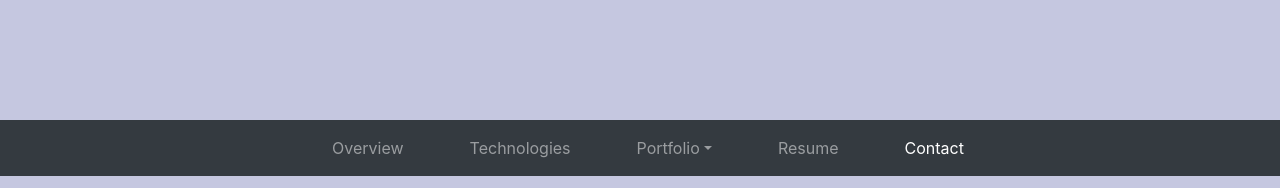
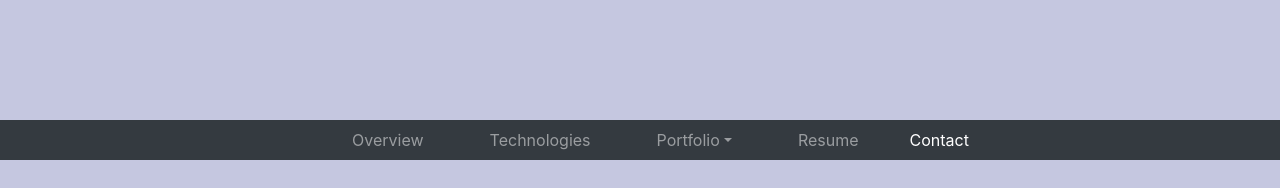
Before and after one commit to hidmantra/thoughtrenderwebsite, a website built with webpack: page src/template.html in a window 1280 px wide. Shown: the top 188 px of the page. Built offline with nearby package versions, Linux system fonts and the light colour scheme; some packages are replaced by stand-ins of ours.

Commit message:
fixed padding on navbar to eliminate h scroll on mobile

```diff
--- a/src/index.ts
+++ b/src/index.ts
@@ -55,43 +55,16 @@
     adenThumb.width = 200;
     $(adenThumb).appendTo('#multi-thumbs');
 
-     //adenThumb.addEventListener("click", launchAden);
      let temp:string="hi";
      adenThumb.addEventListener("click", function(){ launchAden(temp) });
 
-    //let adenVideo = new VideoTrack();
 
     let htmlText:string="<video width='600' loop autoplay ><source src='./adendesktop.mp4' type='video/mp4'></video>";
     $('.modal-body').html(htmlText);
 
-    /*
-    <video loop autoplay controls>
-    <source src="./aden.mp4" type="video/mp4">
-    </video>
-    */
-   // $("<p>hello</p>").appendTo("#test");
-    //$("#test").append("<p>hello</p>");
-
-    /*
-    $(".modal-body").append("<video width=\'320\' height=\'240\' autoplay\>\<source src=adenVideo type=\"video/mp4\"\>\<source src=\"movie.ogg\" type=\"video/ogg\"\>\</video>");
-
-
-        $(".modal-body").append("<video width=\'320\' height=\'240\' autoplay\>\<source src=\"movie.mp4\" type=\"video/mp4\"\>\<source src=\"movie.ogg\" type=\"video/ogg\"\>\</video>");
-    */
-
-    //$(myLogo).appendTo( ".navbar-brand" );
 
     $(headerLogo).appendTo("#logo-holder");
     $('.main-title').html("Thought Render");
-
-    //$(headerLogo).appendTo("#logo-holder");
-
-    /*
-    let element = component();
-    document.body.appendChild(element);
-    document.body.appendChild(componentO());
-    */
-
 
 });
 
@@ -109,16 +82,16 @@
 {
     console.log("window width: " + window.innerWidth);
     console.log("window height: " + window.innerHeight);
-    /*
-    if(window.innerWidth < 360)
+
+    if(window.innerWidth < 420)
     {
-        headerLogo.width = 120;
+        myLogo.width = 40;
     }
     else
     {
-        headerLogo.width = 120;
+        myLogo.width = 50;
     }
-    */
+
 }
 
 
--- a/src/styles/style.scss
+++ b/src/styles/style.scss
@@ -82,6 +82,10 @@
     height: 120px;
 
 }
+
+.navbar {
+    padding: 0;
+}
 /*
 .main-title{
     font-size: 1.5rem;
@@ -123,6 +127,11 @@
         height: 800px;;
     }
 
+    .nav-item {
+        padding-right: 0;
+        padding-left: 0;
+    }
+
 }
 /*
 .main-title {
--- a/src/styles/tablet.scss
+++ b/src/styles/tablet.scss
@@ -21,16 +21,21 @@
         color: white;
     }
 
-    .nav-item{
-        padding-right: 15px;
-        padding-left: 15px;
+    .nav-item {
+        padding-right: 5px;
+        padding-left: 5px;
     }
 
-    .medium-title{
+    .nav-item:last-child {
+        padding-right: 0;
+        padding-left: 10px;
+    }
+
+    .medium-title {
         font-size: 1.2rem;
     }
 
-    #technology-table{
+    #technology-table {
         height: 400px;;
     }
 }
```
Also changed, not shown: dist/main.bundle.js, 2 other files.
